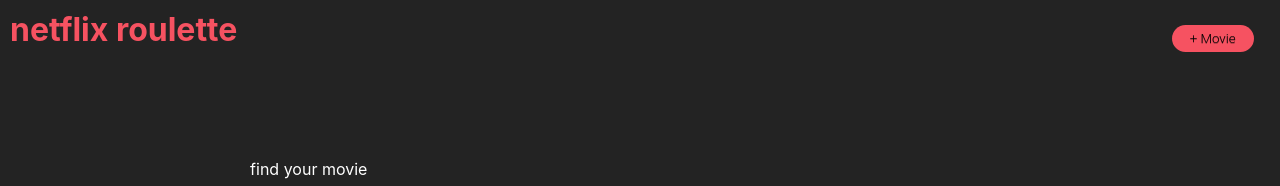
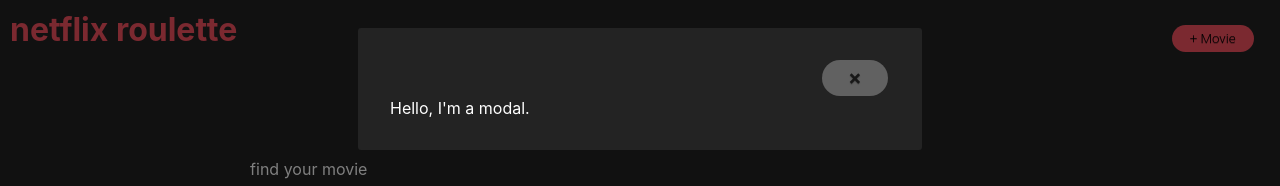
Before and after one commit to HurricaneSKC/movie-app, a React (Create React App) app: page / in a window 1280 px wide. Both pictures are taken after typing "Sample" into the empty fields and a click on the button "+ Movie". Shown: the top 186 px of the page. Built offline with nearby package versions, Linux system fonts and the light colour scheme.

Commit message:
adds in modal

```diff
--- a/src/App.tsx
+++ b/src/App.tsx
@@ -6,16 +6,18 @@
 import Footer from "./components/Footer/Footer";
 import MovieContainer from "./components/MoviesContainer/MovieContainer";
 
+import Modal from "./components/Modal/Modal";
+import useModal from "./components/Modal/useModal";
+
 const App = () => {
+  const { isShowing, toggle } = useModal();
   return (
     <>
       <Header title="netflix roulette" />
-      <Button
-        className="btn-primary btn-add-movies"
-        onClick={() => console.log("You clicked me")}
-      >
+      <Button className="btn-primary btn-add-movies" onClick={toggle}>
         + Movie
       </Button>
+      <Modal isShowing={isShowing} hide={toggle} />
       <MovieContainer />
       <Footer className="footer">netflix roulette</Footer>
     </>
--- /dev/null
+++ b/src/components/Modal/Modal.tsx
@@ -0,0 +1,36 @@
+import React from "react";
+import ReactDOM from "react-dom";
+
+const Modal = ({ isShowing, hide }: { isShowing: boolean; hide: any }) =>
+  isShowing
+    ? ReactDOM.createPortal(
+        <React.Fragment>
+          <div className="modal-overlay" />
+          <div
+            className="modal-wrapper"
+            aria-modal
+            aria-hidden
+            tabIndex={-1}
+            role="dialog"
+          >
+            <div className="modal">
+              <div className="modal-header">
+                <button
+                  type="button"
+                  className="modal-close-button"
+                  data-dismiss="modal"
+                  aria-label="Close"
+                  onClick={hide}
+                >
+                  <span aria-hidden="true">&times;</span>
+                </button>
+              </div>
+              <p>Hello, I'm a modal.</p>
+            </div>
+          </div>
+        </React.Fragment>,
+        document.body
+      )
+    : null;
+
+export default Modal;
--- /dev/null
+++ b/src/components/Modal/useModal.tsx
@@ -0,0 +1,16 @@
+import { useState } from "react";
+
+const useModal = () => {
+  const [isShowing, setIsShowing] = useState(false);
+
+  function toggle() {
+    setIsShowing(!isShowing);
+  }
+
+  return {
+    isShowing,
+    toggle,
+  };
+};
+
+export default useModal;
--- a/src/styles.scss
+++ b/src/styles.scss
@@ -4,3 +4,4 @@
 @import "./styles/buttons.scss";
 @import "./styles/movies-container.scss";
 @import "./styles/footer.scss";
+@import "./styles/modal.scss";
--- /dev/null
+++ b/src/styles/modal.scss
@@ -0,0 +1,47 @@
+.modal-overlay {
+  position: fixed;
+  top: 0;
+  left: 0;
+  z-index: 1040;
+  width: 100vw;
+  height: 100vh;
+  background-color: #000;
+  opacity: 0.5;
+}
+
+.modal-wrapper {
+  position: fixed;
+  top: 0;
+  left: 0;
+  z-index: 1050;
+  width: 100%;
+  height: 100%;
+  overflow-x: hidden;
+  overflow-y: auto;
+  outline: 0;
+}
+
+.modal {
+  z-index: 100;
+  background: $background;
+  position: relative;
+  margin: 1.75rem auto;
+  border-radius: 3px;
+  max-width: 500px;
+  padding: 2rem;
+}
+
+.modal-header {
+  display: flex;
+  justify-content: flex-end;
+}
+
+.modal-close-button {
+  font-size: 1.4rem;
+  font-weight: 700;
+  line-height: 1;
+  color: #000;
+  opacity: 0.3;
+  cursor: pointer;
+  border: none;
+}
```
